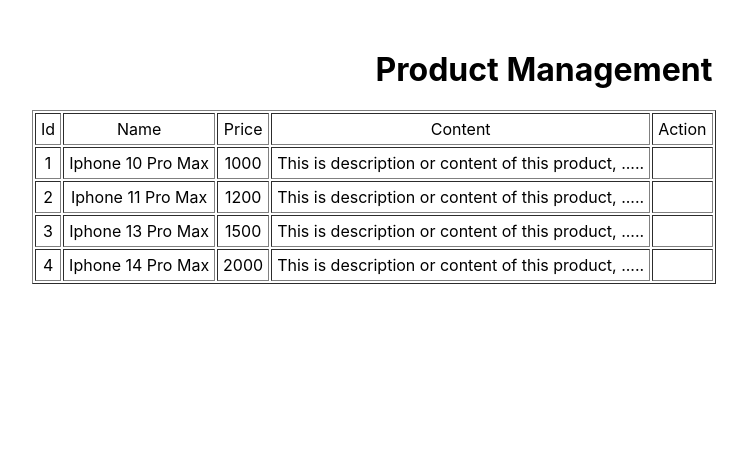
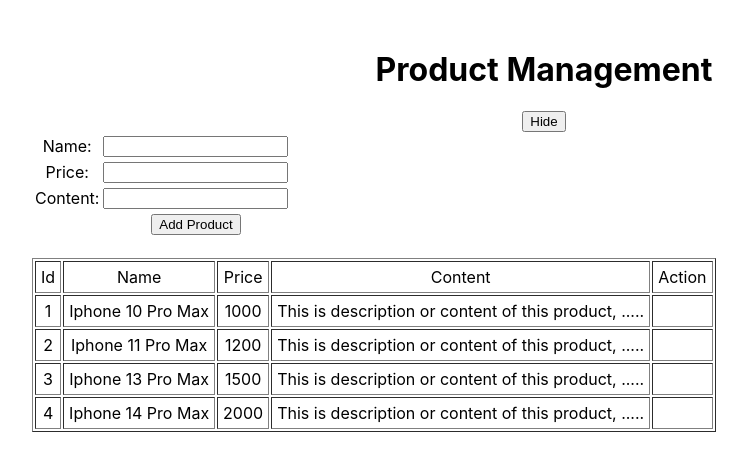
Before and after one commit to manngo2013/demo-first-project, a React (Create React App) app: page / in a window 1280 px wide. Shown: the top 468 px of the page, without its empty margins (96-843 px from the left). Built offline with nearby package versions, Linux system fonts and the light colour scheme.

Commit message:
Lecture 25: Handling Forms

```diff
--- /dev/null
+++ b/src/components/AddProductForm.jsx
@@ -0,0 +1,71 @@
+import React, { Component } from 'react';
+
+export default class AddProductForm extends Component {
+  constructor(props) {
+    super(props);
+    this.state = {
+      name: '',
+      price: '',
+      content: '',
+    };
+  }
+
+  handleChangeName = (event) => {
+    this.setState({
+      name: event.target.value,
+    });
+  };
+
+  handleChangePrice = (event) => {
+    this.setState({
+      price: event.target.value,
+    });
+  };
+
+  handleChangeContent = (event) => {
+    this.setState({
+      content: event.target.value,
+    });
+  };
+
+  handleAddProduct() {
+    alert(`Add new product: ${this.state.name} - ${this.state.price} - ${this.state.content}`);
+  }
+
+  render() {
+    return (
+      <div>
+        <form>
+          <table>
+            <tbody>
+              <tr>
+                <td>Name: </td>
+                <td>
+                  <input type="text" value={this.state.name} onChange={(event) => this.handleChangeName(event)} />
+                </td>
+              </tr>
+              <tr>
+                <td>Price: </td>
+                <td>
+                  <input type="number" value={this.state.price} onChange={(event) => this.handleChangePrice(event)} />
+                </td>
+              </tr>
+              <tr>
+                <td>Content: </td>
+                <td>
+                  <input type="text" value={this.state.content} onChange={(event) => this.handleChangeContent(event)} />
+                </td>
+              </tr>
+              <tr>
+                <td></td>
+                <td>
+                  <input type="submit" value="Add Product" onClick={() => this.handleAddProduct()} />
+                </td>
+              </tr>
+            </tbody>
+          </table>
+        </form>
+      </div>
+    );
+  }
+}
--- a/src/components/MyApp.jsx
+++ b/src/components/MyApp.jsx
@@ -1,6 +1,7 @@
 import React, { Component } from 'react';
 import '../App.css';
 import ProductListComponent from './ProductListComponent';
+import AddProductForm from './AddProductForm';
 
 export default class MyApp extends Component {
   constructor(props) {
@@ -73,6 +74,18 @@
           </div>
         )} */}
 
+        <h1>Product Management</h1>
+        {this.state.status ? (
+          <div>
+            <button onClick={() => this.handleShowHide()}>Add New Product</button>
+          </div>
+        ) : (
+          <div>
+            <button onClick={() => this.handleShowHide()}>Hide</button>
+            <AddProductForm />
+          </div>
+        )}
+        <br />
         <ProductListComponent products={this.state.products} />
       </div>
     );
--- a/src/components/ProductListComponent.jsx
+++ b/src/components/ProductListComponent.jsx
@@ -8,7 +8,6 @@
 
     return (
       <div>
-        <h1>Product Management</h1>
         <table cellPadding={5} cellSpacing={2} border={1}>
           <thead>
             <tr>
```
